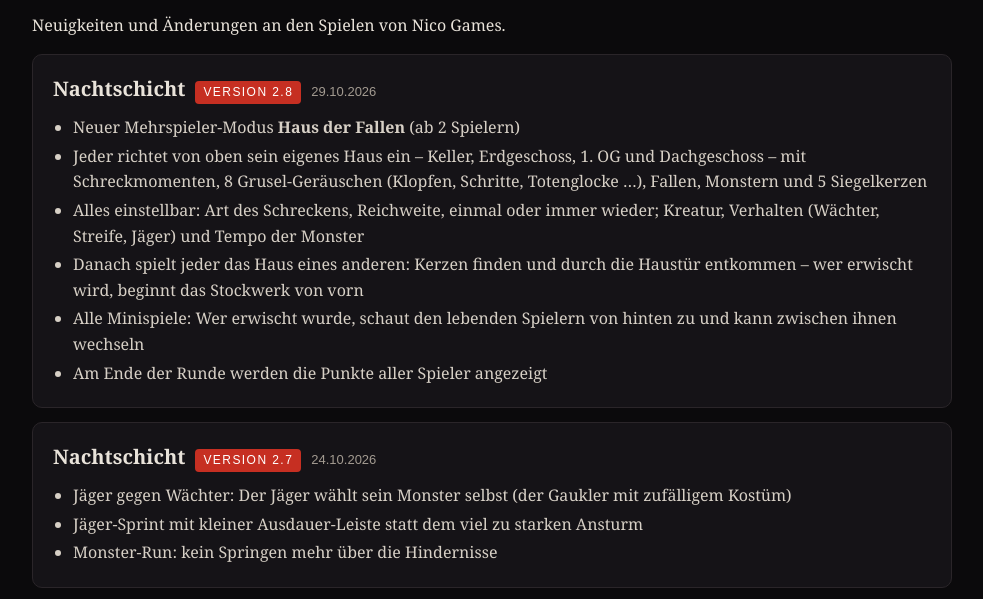
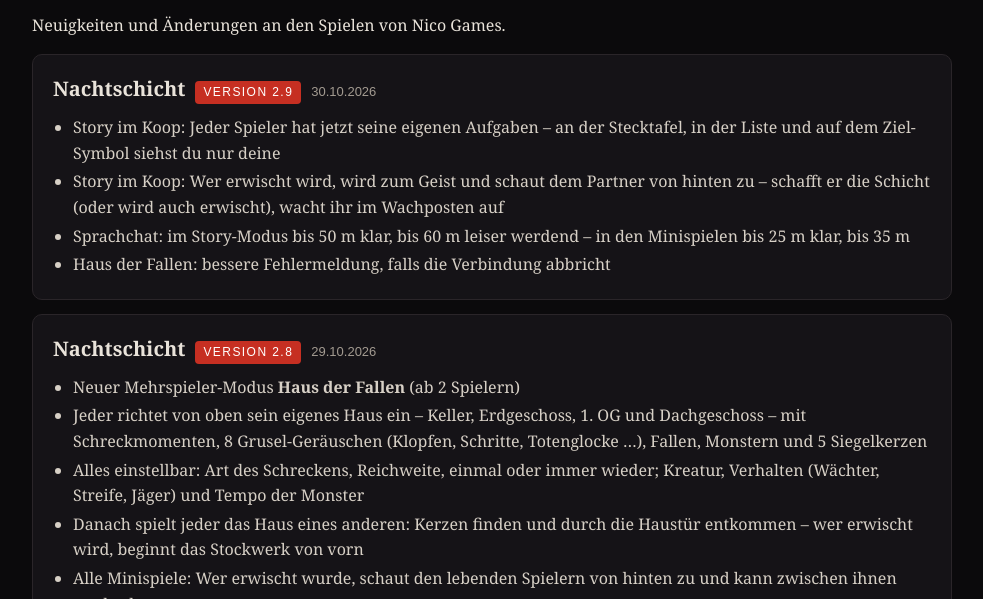
Before and after one commit to elias910/nicogames, a plain HTML site: page updates.html in a window 1280 px wide. Shown: the part 156-755 px from the top of the page, without its empty margins (148-1131 px from the left). Drawn offline with Linux system fonts and the light colour scheme.

Commit message:
Add files via upload

```diff
--- a/updates.html
+++ b/updates.html
@@ -17,6 +17,14 @@
   <section>
     <h2>Updates</h2>
     <p>Neuigkeiten und Änderungen an den Spielen von Nico Games.</p>
+
+    <div class="upd"><div class="head"><h3>Nachtschicht</h3><span class="ver">VERSION 2.9</span><span class="date">30.10.2026</span></div>
+      <ul>
+        <li>Story im Koop: Jeder Spieler hat jetzt seine eigenen Aufgaben – an der Stecktafel, in der Liste und auf dem Ziel-Symbol siehst du nur deine</li>
+        <li>Story im Koop: Wer erwischt wird, wird zum Geist und schaut dem Partner von hinten zu – schafft er die Schicht (oder wird auch erwischt), wacht ihr im Wachposten auf</li>
+        <li>Sprachchat: im Story-Modus bis 50 m klar, bis 60 m leiser werdend – in den Minispielen bis 25 m klar, bis 35 m</li>
+        <li>Haus der Fallen: bessere Fehlermeldung, falls die Verbindung abbricht</li>
+      </ul></div>
 
     <div class="upd"><div class="head"><h3>Nachtschicht</h3><span class="ver">VERSION 2.8</span><span class="date">29.10.2026</span></div>
       <ul>
```
Also changed, not shown: index.html (+2 -2 lines).
